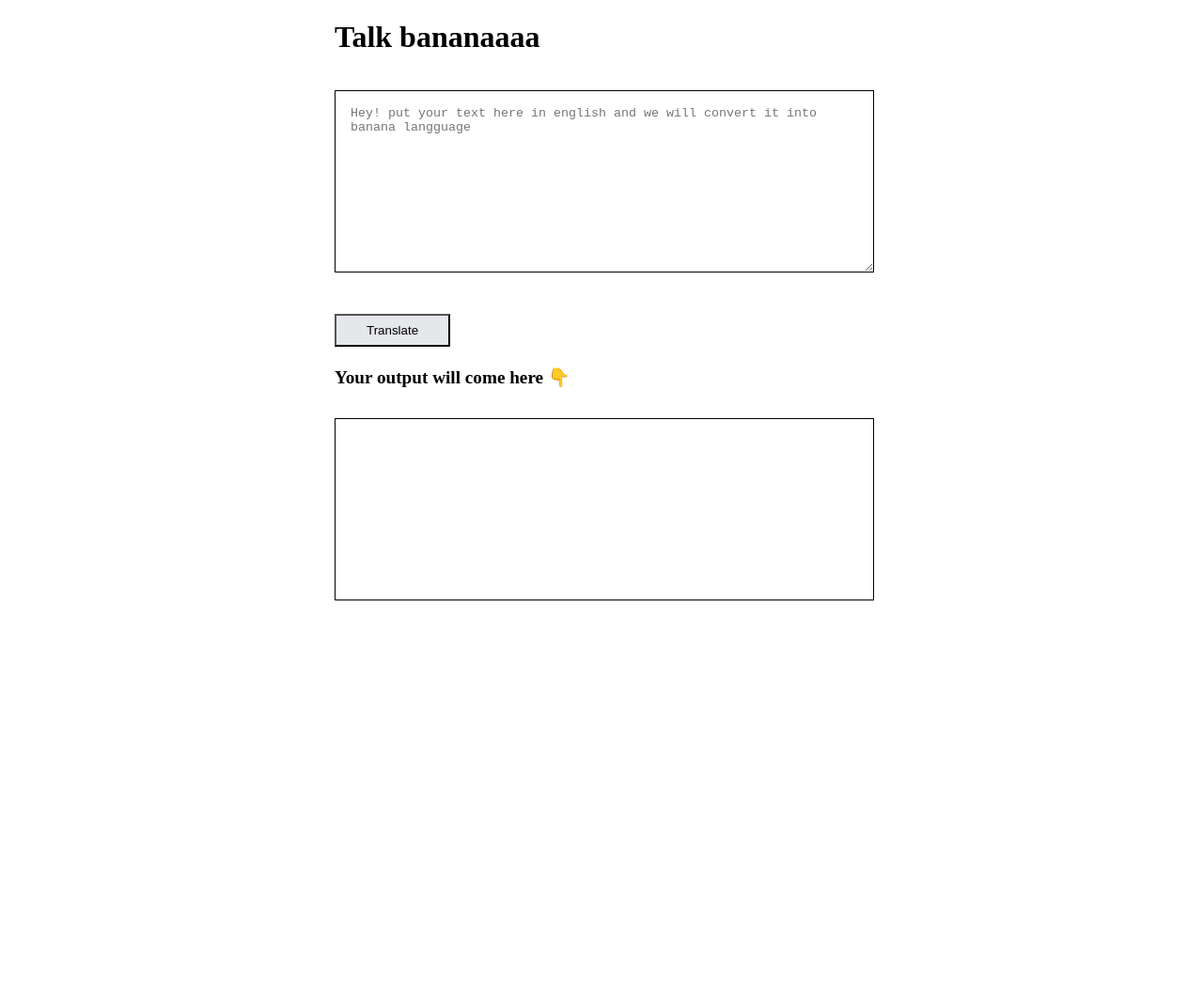
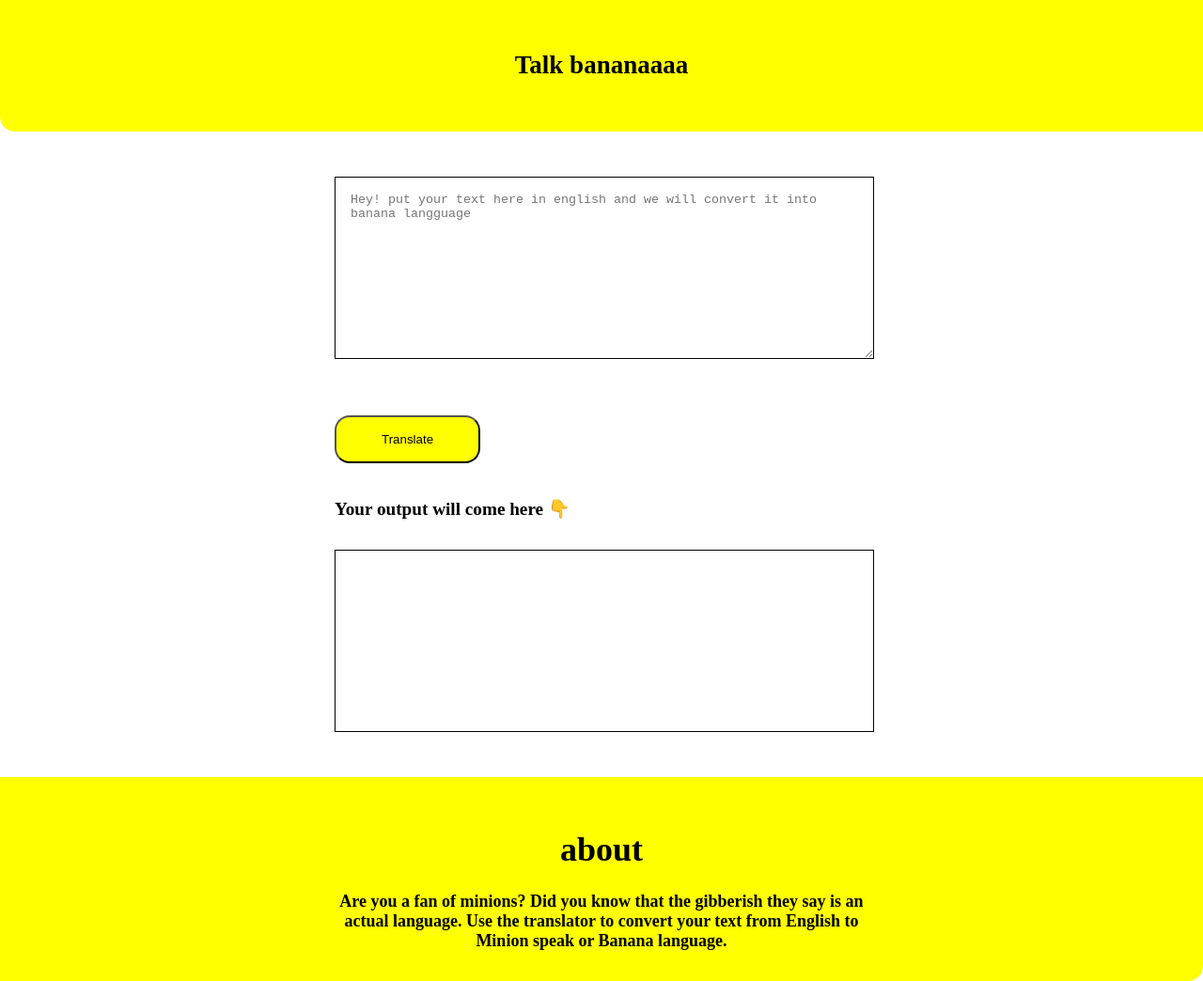
Before and after one commit to TusharJade/mark6-banana-speak, a plain HTML site: page index.html in a window 1280 px wide. Shown: the whole page at 94% size. Before the commit the page ends 800 px from the top, so only its background shows below. Drawn offline with Linux system fonts and the light colour scheme.

Commit message:
Decoration done

```diff
--- a/index.html
+++ b/index.html
@@ -11,14 +11,35 @@
 </head>
 
 <body>
-    <h1 class="marginleft">
-        Talk bananaaaa
-    </h1>
+ <nav class="yellow">
+        <h1>
+            Talk bananaaaa
+        </h1>
+    </nav>
+
+<div class="center">
     <textarea placeholder="Hey! put your text here in english and we will convert it into banana langguage" id="txt-input"></textarea>
     <button class="marginleft" id="btn-translate">Translate</button>
     <div class="marginleft div">Your output will come here 👇</div>
     <div id="output"></div>
-    <script src="app.js" type="text/javascript"></script>
+</div>
+
+<footer class="yellow2">
+    <h1>about</h1>
+    <p class="center">
+        Are you a fan of minions? Did you know that the gibberish they say is an
+      actual language. Use the translator to convert your text from English to
+      Minion speak or Banana language.
+    </p>
+</footer>
+
+
+
+
+
+
+
+<script src="app.js" type="text/javascript"></script>
 </body>
 
 </html>
--- a/styles.css
+++ b/styles.css
@@ -1,4 +1,6 @@
-
+body {
+    margin: 0;
+}
 
 
 #txt-input {
@@ -9,16 +11,18 @@
    margin-bottom: 2.5rem;
    border: solid 1.5px;
 }
-
-body {
+.center {
     max-width: 600px;
     margin: auto;
 }
 
+
 #btn-translate {
-    padding: 0.5rem 2rem;
-    background-color: #E5E7EB
-    ;
+    padding: 1rem 3rem;
+    background-color: yellow;
+    border-radius: 1rem;
+    margin-top: 1rem;
+    margin-bottom: 1rem;
 }
 
 #output {
@@ -28,6 +32,7 @@ body {
     margin: 1rem;
     margin-top: 2rem;
     padding: 1rem;
+    margin-bottom: 3rem;
 
 }
 
@@ -40,3 +45,22 @@ body {
 .marginleft {
     margin-left: 1rem;
 }
+
+.yellow {
+    background-color: yellow;
+   padding: 2rem;
+   text-align: center;
+   font-weight: bold;
+   margin-bottom: 2rem;
+   font-size: large;
+   border-bottom-left-radius: 1rem;
+}
+
+.yellow2{
+    background-color: yellow;
+   padding: 2rem;
+   text-align: center;
+   font-weight: bold;
+   font-size: large;
+   border-bottom-right-radius: 1rem;
+}
```
